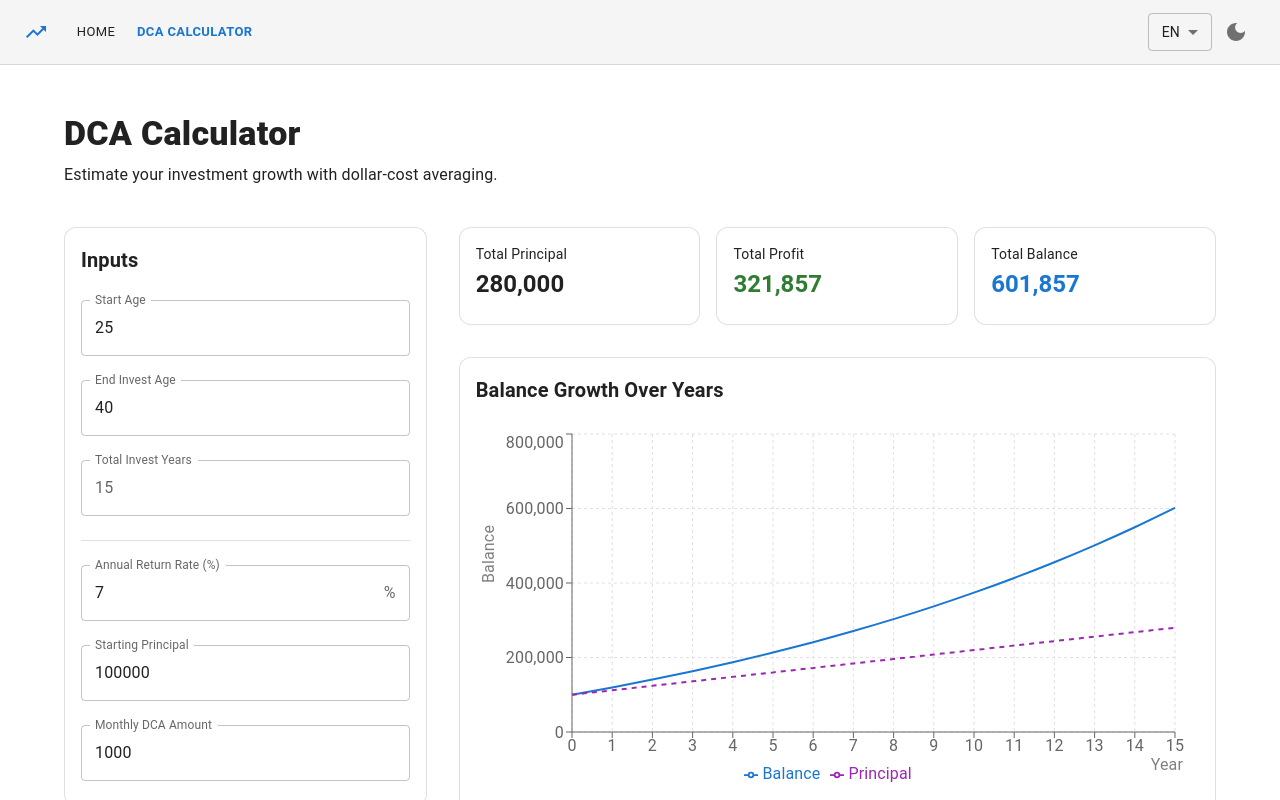
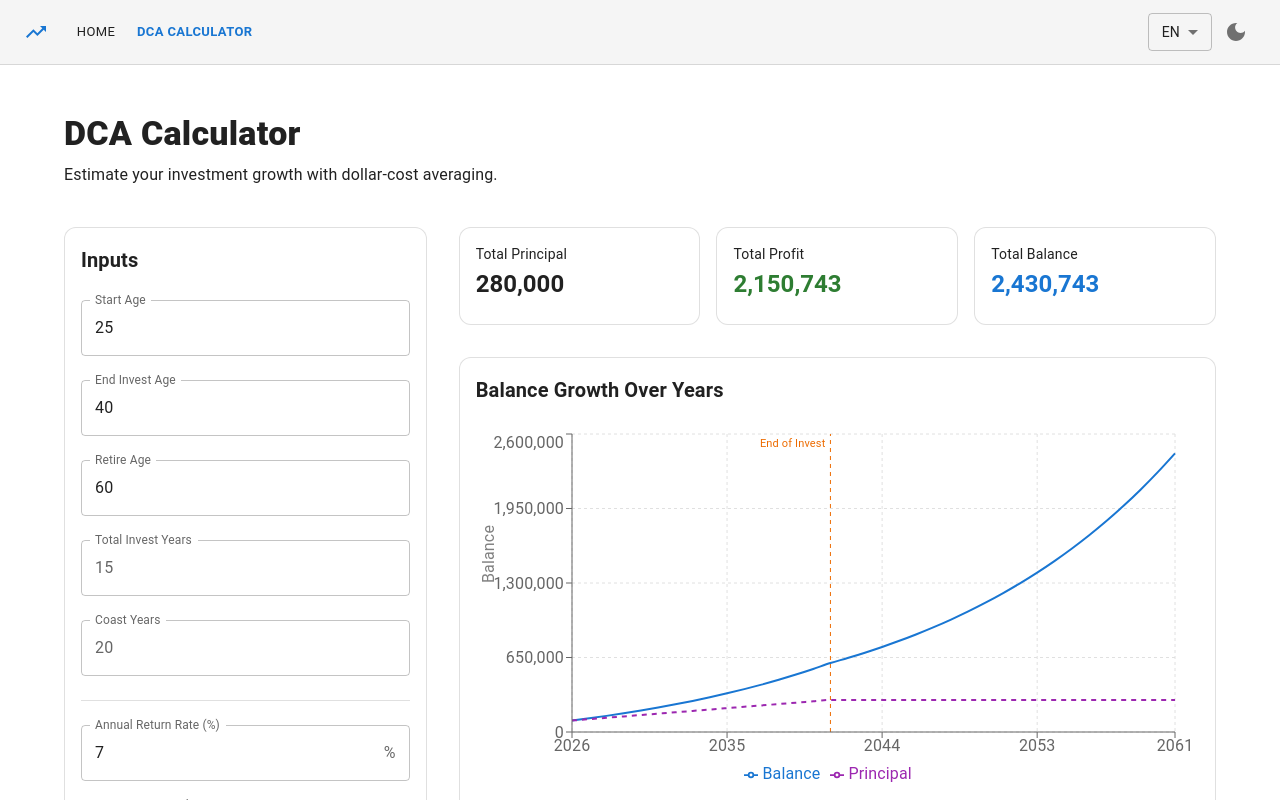
Before and after one commit to miupnyw/investment_planner, a Next.js app: page /dca in a window 1280 px wide. Shown: the top 800 px of the page. Built offline with nearby package versions, Linux system fonts and the light colour scheme; what @mui/material-nextjs would draw is missing.

Commit message:
add coast years

```diff
--- a/src/app/dca/page.tsx
+++ b/src/app/dca/page.tsx
@@ -21,6 +21,7 @@ import {
     CartesianGrid,
     Tooltip,
     Legend,
+    ReferenceLine,
     ResponsiveContainer,
 } from "recharts";
 import Navbar from "@/components/Navbar";
@@ -38,6 +39,7 @@ interface StatCardProps {
 
 const START_AGE_DEFAULT = "25";
 const END_AGE_DEFAULT = "40";
+const RETIRE_AGE_DEFAULT = "60";
 const ANNUAL_RETURN_DEFAULT = "7";
 const START_PRINCIPAL_DEFAULT = "100000";
 const MONTHLY_DCA_DEFAULT = "1000";
@@ -62,23 +64,30 @@ export default function DCAPage() {
 
     const [startAge, setStartAge] = useState(START_AGE_DEFAULT);
     const [endAge, setEndAge] = useState(END_AGE_DEFAULT);
+    const [retireAge, setRetireAge] = useState(RETIRE_AGE_DEFAULT);
     const [annualReturn, setAnnualReturn] = useState(ANNUAL_RETURN_DEFAULT);
     const [startPrincipal, setStartPrincipal] = useState(START_PRINCIPAL_DEFAULT);
     const [monthlyDCA, setMonthlyDCA] = useState(MONTHLY_DCA_DEFAULT);
+
     const startAgeNum = parseFloat(startAge) || 0;
     const endAgeNum = parseFloat(endAge) || 0;
-    const totalYears = Math.max(0, endAgeNum - startAgeNum);
+    const retireAgeNum = parseFloat(retireAge) || 0;
+    const investYears = Math.max(0, endAgeNum - startAgeNum);
+    const coastYears = Math.max(0, retireAgeNum - endAgeNum);
 
     const currentYear = new Date().getFullYear();
+    const coastStartYear = currentYear + investYears;
+    const retireYear = currentYear + Math.max(0, retireAgeNum - startAgeNum);
 
     const result = useMemo(
         () => computeDCA(
             parseFloat(startPrincipal) || 0,
             parseFloat(monthlyDCA) || 0,
             parseFloat(annualReturn) || 0,
-            totalYears,
+            investYears,
+            coastYears,
         ),
-        [startPrincipal, monthlyDCA, annualReturn, totalYears],
+        [startPrincipal, monthlyDCA, annualReturn, investYears, coastYears],
     );
 
     const chartData = useMemo(
@@ -126,8 +135,23 @@ export default function DCAPage() {
                                         fullWidth
                                     />
                                     <TextField
+                                        label={t("dcaRetireAge")}
+                                        type="number"
+                                        value={retireAge}
+                                        onChange={(e) => setRetireAge(e.target.value)}
+                                        slotProps={{ htmlInput: { min: 1, max: 100 } }}
+                                        fullWidth
+                                    />
+                                    <TextField
                                         label={t("dcaTotalYears")}
-                                        value={totalYears}
+                                        value={investYears}
+                                        slotProps={{ input: { readOnly: true } }}
+                                        fullWidth
+                                        sx={{ "& .MuiInputBase-input": { color: "text.secondary" } }}
+                                    />
+                                    <TextField
+                                        label={t("dcaCoastYears")}
+                                        value={coastYears}
                                         slotProps={{ input: { readOnly: true } }}
                                         fullWidth
                                         sx={{ "& .MuiInputBase-input": { color: "text.secondary" } }}
@@ -196,17 +220,14 @@ export default function DCAPage() {
                                     </Typography>
                                     <ResponsiveContainer width="100%" height={360}>
                                         <LineChart
-                                            data={result.data}
+                                            data={chartData}
                                             margin={{ top: 4, right: 24, left: 16, bottom: 4 }}
                                         >
                                             <CartesianGrid strokeDasharray="3 3" stroke="#e0e0e0" />
                                             <XAxis
-                                                dataKey="year"
-                                                label={{
-                                                    value: t("dcaYear"),
-                                                    position: "insideBottomRight",
-                                                    offset: -8,
-                                                }}
+                                                dataKey="calendarYear"
+                                                type="number"
+                                                domain={[currentYear, retireYear]}
                                             />
                                             <YAxis
                                                 tickFormatter={(v) => fmt(v)}
@@ -219,9 +240,17 @@ export default function DCAPage() {
                                                 }}
                                             />
                                             <Tooltip
-                                                formatter={(value: number) => fmt(value)}
-                                                labelFormatter={(label) => `${t("dcaYear")} ${label}`}
+                                                formatter={(value) => fmt(Number(value))}
+                                                labelFormatter={(label) => String(label)}
                                             />
+                                            {coastYears > 0 && (
+                                                <ReferenceLine
+                                                    x={coastStartYear}
+                                                    stroke="#ed6c02"
+                                                    strokeDasharray="4 4"
+                                                    label={{ value: t("dcaEndInvestAge"), fill: "#ed6c02", fontSize: 11, position: "insideTopRight" }}
+                                                />
+                                            )}
                                             <Legend />
                                             <Line
                                                 type="monotone"
--- a/src/lib/dca.ts
+++ b/src/lib/dca.ts
@@ -3,6 +3,7 @@ export interface DCADataPoint {
     year: number;
     balance: number;
     principal: number;
+    coasting: boolean;
 }
 
 // Computes the DCA results based on the given parameters
@@ -13,46 +14,53 @@ export interface DCAResult {
     totalBalance: number;
 }
 
-const NUM_MONTHS = 12
+const NUM_MONTHS = 12;
 
 /**
  * Calculates the DCA results
  * @param startPrincipal the initial amount invested at the start (can be 0)
  * @param monthlyDCA the fixed amount invested every month
  * @param annualReturnRate the expected annual return rate (in percentage, e.g., 7 for 7%)
- * @param totalYears the total number of years to calculate the DCA for
+ * @param investYears the total number of years to actively contribute DCA
+ * @param coastYears the number of years after DCA stops but before retirement
  * @returns the DCA results including yearly data points and totals
  */
 export function computeDCA(
     startPrincipal: number,
     monthlyDCA: number,
     annualReturnRate: number,
-    totalYears: number,
+    investYears: number,
+    coastYears: number = 0,
 ): DCAResult {
     const monthlyRate = annualReturnRate / 100 / NUM_MONTHS;
     const data: DCADataPoint[] = [];
+    const totalYears = investYears + coastYears;
 
     let balance = startPrincipal;
     let principal = startPrincipal;
 
-    data.push({ year: 0, balance: Math.round(balance), principal: Math.round(principal) });
+    data.push({ year: 0, balance: Math.round(balance), principal: Math.round(principal), coasting: false });
 
     // Calculate the balance and principal for each month and year
     for (let y = 1; y <= totalYears; y++) {
+        const isCoasting = y > investYears;
+        const contribution = isCoasting ? 0 : monthlyDCA;
+
         // For each month, apply the monthly return and add the monthly DCA
         for (let m = 0; m < NUM_MONTHS; m++) {
             // Apply monthly return to the current balance, then add the monthly DCA
-            balance = balance * (1 + monthlyRate) + monthlyDCA;
+            balance = balance * (1 + monthlyRate) + contribution;
 
             // Update the total principal invested
-            principal += monthlyDCA;
+            principal += contribution;
         }
-        data.push({ year: y, balance: Math.round(balance), principal: Math.round(principal) });
+        data.push({ year: y, balance: Math.round(balance), principal: Math.round(principal), coasting: isCoasting });
     }
 
-    const totalBalance = Math.round(balance);
-    const totalPrincipal = Math.round(principal);
-    const totalProfit = totalBalance - totalPrincipal;
-
-    return { data, totalPrincipal, totalProfit, totalBalance };
+    return {
+        data,
+        totalPrincipal: Math.round(principal),
+        totalProfit: Math.round(balance) - Math.round(principal),
+        totalBalance: Math.round(balance),
+    };
 }
--- a/src/locales/translations.json
+++ b/src/locales/translations.json
@@ -103,6 +103,18 @@
         "en": "Total Invest Years",
         "th": "จำนวนปีที่ลงทุน"
     },
+    "dcaRetireAge": {
+        "en": "Retire Age",
+        "th": "อายุเกษียณ"
+    },
+    "dcaEndInvestAge": {
+        "en": "End of Invest",
+        "th": "สิ้นสุดการลงทุน"
+    },
+    "dcaCoastYears": {
+        "en": "Coast Years",
+        "th": "ปีที่เงินทำงานเอง"
+    },
     "dcaAnnualReturn": {
         "en": "Annual Return Rate (%)",
         "th": "อัตราผลตอบแทนต่อปี (%)"
```
